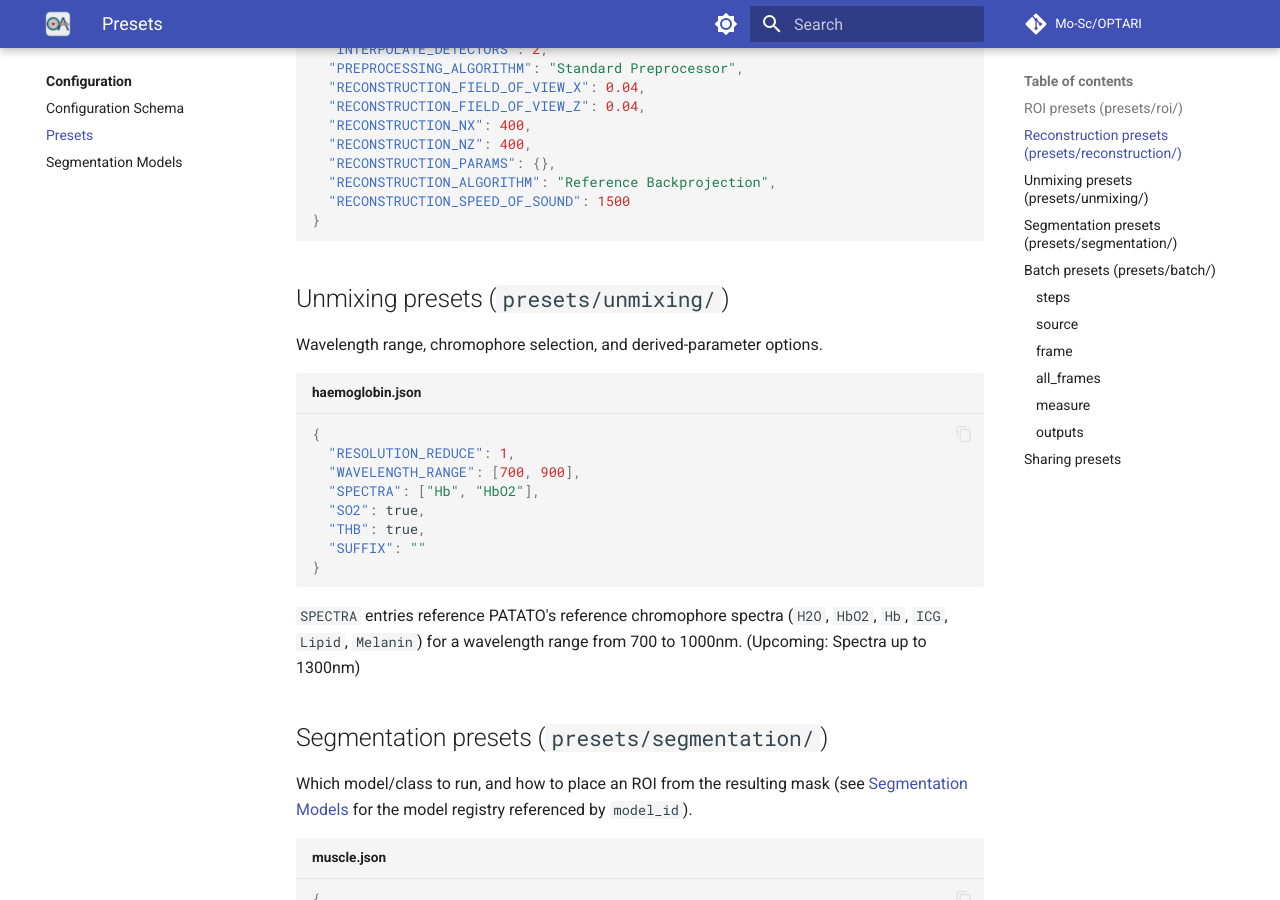
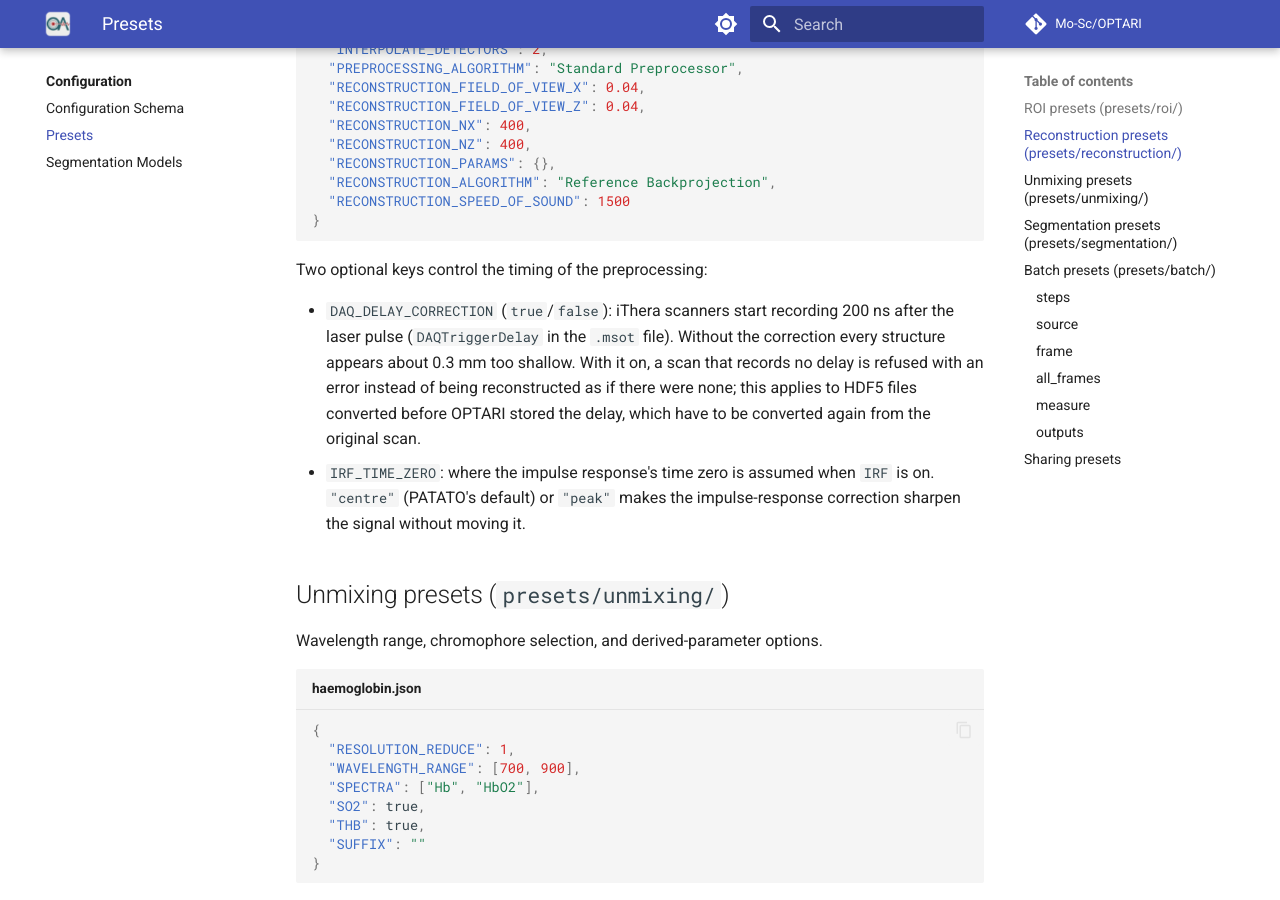
Before and after one commit to Mo-Sc/OPTARI, an MkDocs documentation site: the page built from docs/configuration/presets.md, in a window 1280 px wide and 900 px high, scrolled down 1629 px. Built offline with MkDocs 1.6.1 and Material for MkDocs 9.7.7, drawn with Linux system fonts in a browser that asks for light colours; comment, search, counter and statistics services are not loaded.

Commit message:
backproject_ithera matches iThera timing: delay correction, IRF time zero at the peak, 1497 m/s

````diff
--- a/docs/configuration/presets.md
+++ b/docs/configuration/presets.md
@@ -61,6 +61,11 @@ Reconstruction algorithm and filtering parameters, passed through to PATATO and
   "RECONSTRUCTION_SPEED_OF_SOUND": 1500
 }
 ```
+
+Two optional keys control the timing of the preprocessing:
+
+- `DAQ_DELAY_CORRECTION` (`true`/`false`): iThera scanners start recording 200 ns after the laser pulse (`DAQTriggerDelay` in the `.msot` file). Without the correction every structure appears about 0.3 mm too shallow. With it on, a scan that records no delay is refused with an error instead of being reconstructed as if there were none; this applies to HDF5 files converted before OPTARI stored the delay, which have to be converted again from the original scan.
+- `IRF_TIME_ZERO`: where the impulse response's time zero is assumed when `IRF` is on. `"centre"` (PATATO's default) or `"peak"` makes the impulse-response correction sharpen the signal without moving it.
 
 ## Unmixing presets (`presets/unmixing/`)
 
````
Also changed, not shown: docs/user-guide/reconstruction.md (+1 -1 lines), 3 other files.
